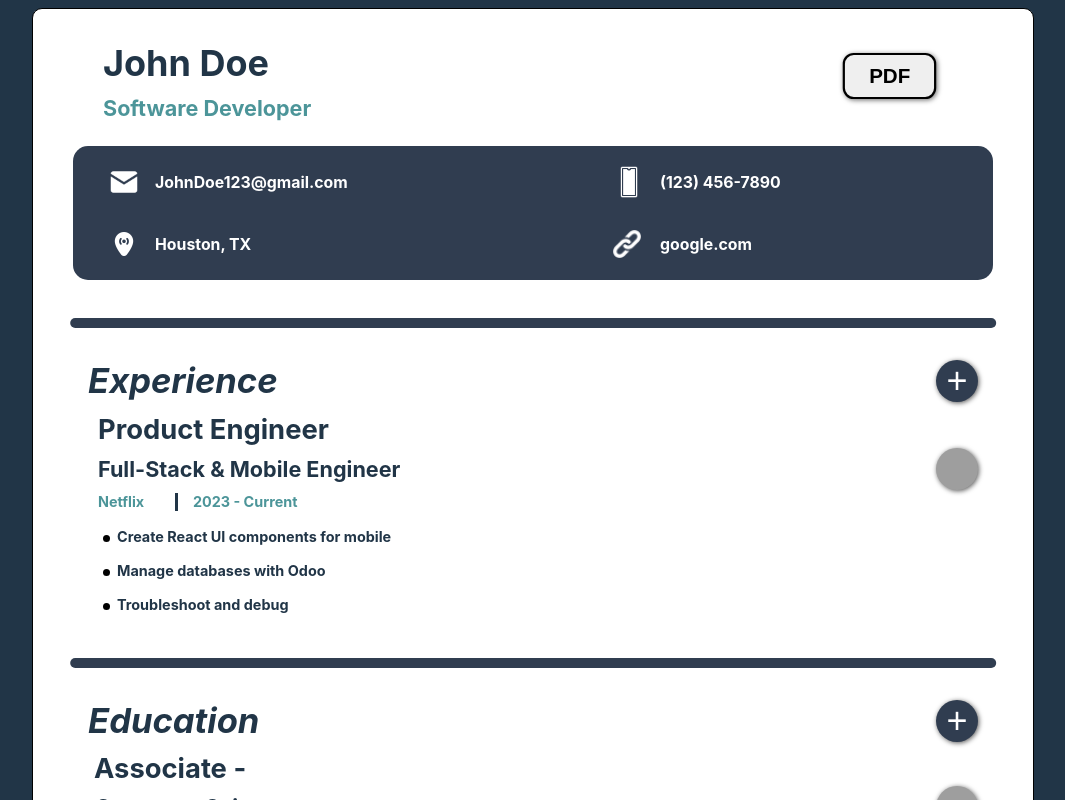
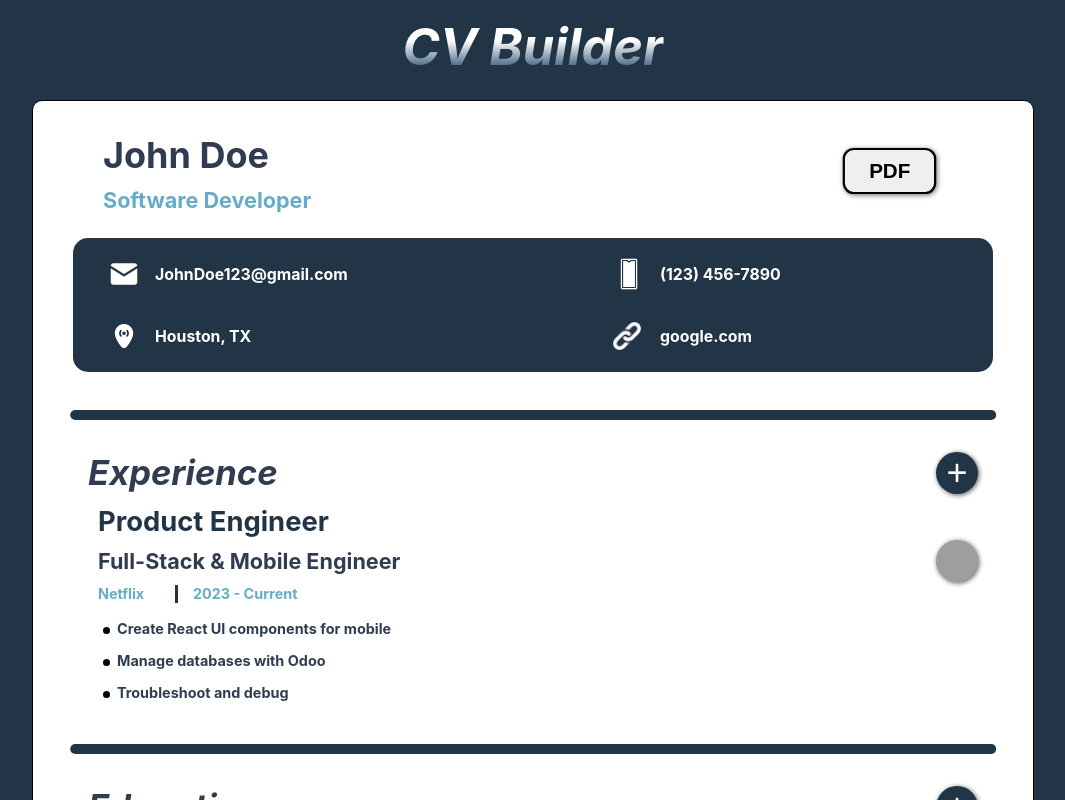
Before and after one commit to freddster14/CV-Application, a React (Vite) app: page / in a window 1280 px wide. Shown: the top 800 px of the page, without its empty margins (107-1172 px from the left). Built offline with nearby package versions, Linux system fonts and the light colour scheme; grey boxes are pictures that could not be loaded.

Commit message:
style: implemented title

```diff
--- /dev/null
+++ b/src/components/Intro.jsx
@@ -0,0 +1,7 @@
+import '../styles/Intro.css'
+
+export default function Intro() {
+    return (
+        <h1 className="app-name">CV Builder</h1>
+    )
+}
--- a/src/index.css
+++ b/src/index.css
@@ -1,7 +1,7 @@
 :root {
   font-family: Inter, system-ui, Avenir, Helvetica, Arial, sans-serif;
   color-scheme: light dark;
-  color: #213547;
+  color: #303D50;
   background-color: #213547;
   font-synthesis: none;
   text-rendering: optimizeLegibility;
@@ -16,7 +16,7 @@
   left: 74.5%;
   border-radius: 10px;
   border: 2px solid black;
-  top: 55px;
+  top: 150px;
   box-shadow: 1px 1px 5px rgba(0, 0, 0, 0.548);
   transform: scale(1.1);
   transition: transform 0.25s linear 0.1s;
--- a/src/main.jsx
+++ b/src/main.jsx
@@ -1,10 +1,12 @@
 import { StrictMode } from 'react'
 import { createRoot } from 'react-dom/client'
-import App from './components/App.jsx'
+import App from './components/App'
+import  Intro  from './components/Intro'
 import './index.css'
 
 createRoot(document.getElementById('root')).render(
   <StrictMode>
+    <Intro/>
     <App />
   </StrictMode>,
 )
--- a/src/styles/App.css
+++ b/src/styles/App.css
@@ -3,13 +3,11 @@
   font-family: Inter, system-ui, Avenir, Helvetica, Arial, sans-serif;
   width: 90%;
   justify-content: space-between;
-  margin: 0px;
-  padding: 0px;
   display: flex;
   flex-direction: column;
   gap: 30px;
   font-size: 0.9em;
-  margin: 0px auto;
+  margin: 100px auto 0px auto;
   border: 1px solid black;
   border-radius: 10px;
   background-color: white;
@@ -66,7 +64,7 @@ p{
   width: 42px;
   height: 42px;
   border-radius: 50%;
-  background-color: #303D50;
+  background-color: #213547;
   color: white;
   border: none;
   box-shadow: 1px 1px 5px rgba(0, 0, 0, 0.658);
@@ -88,7 +86,7 @@ button:hover, button:focus {
   background-position: 50%;
   background-repeat: no-repeat;
   border-radius: 50%;
-  background-color: #b82929;
+  background-color: #BB2649;
   color: transparent;
   border: none;
   position: relative;
--- a/src/styles/Education.css
+++ b/src/styles/Education.css
@@ -40,7 +40,7 @@
     grid-row: 3;
     margin-left: 4px;
     font-size: 1em;
-    color: #4C9599;
+    color: #67acc7;
     font-family: inherit;
 }
 
--- a/src/styles/Experience.css
+++ b/src/styles/Experience.css
@@ -31,7 +31,7 @@
     grid-row: 3;
     margin-left: 6px;
     font-size: 1em;
-    color: #4C9599;
+    color: #67acc7;
 }
 
 .graduation {
@@ -51,7 +51,7 @@
     color: inherit;
     font-weight: bold;
     font-size: 1em;
-    margin-bottom: 4px;
+    margin-bottom: 2px;
 }
 
 .job-tasks div {
@@ -85,7 +85,7 @@
     bottom: 22px;
     margin-top: -10px;
     grid-column: -1 /1;
-    background-color: #303D50;
+    background-color: #213547;
     height: 10px;
     left: 50%;
     transform: translateX(-50%);
@@ -98,7 +98,7 @@
     top: 28px;
     margin-top: -10px;
     grid-column: -1 /1;
-    background-color: #303D50;
+    background-color: #213547;
     height: 10px;
     left: 50%;
     transform: translateX(-50%);
--- a/src/styles/General.css
+++ b/src/styles/General.css
@@ -31,7 +31,7 @@
     margin-left: 25px;
     margin-bottom: 10px;
     font-size: 1.5em;
-    color: #4C9599;
+    color: #67acc7;
 }
 
 
@@ -44,7 +44,7 @@
     gap: 20px;
     border-radius: 15px;
     column-gap: min(150px, 100%);
-    background-color: #303D50;
+    background-color: #213547;
     padding: 15px 30px;
   }
 
--- /dev/null
+++ b/src/styles/Intro.css
@@ -0,0 +1,10 @@
+h1.app-name {
+    font-size: 3.5em;
+    position: absolute;
+    left: 50%;
+    top: 0.75%;
+    background: linear-gradient(#ffffff 40%, #002d55 100% );
+    -webkit-background-clip: text;
+    color: transparent;
+    transform: translateX(-50%);
+}
```
